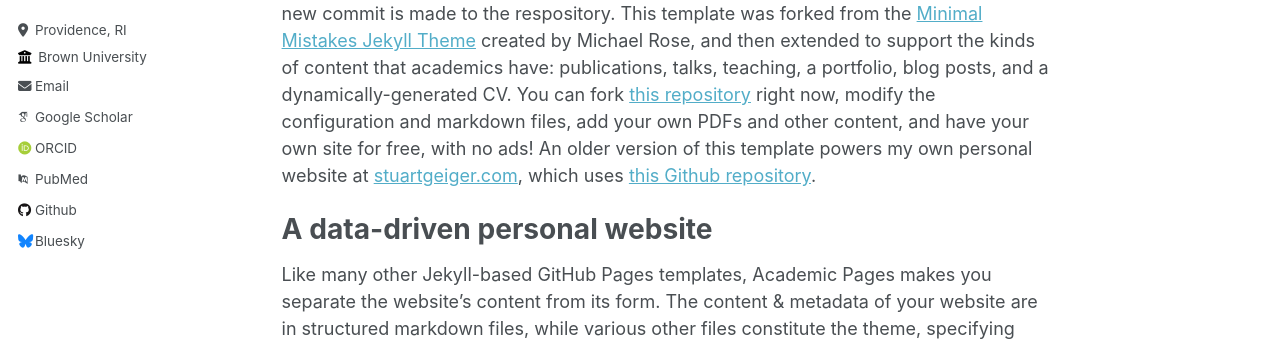
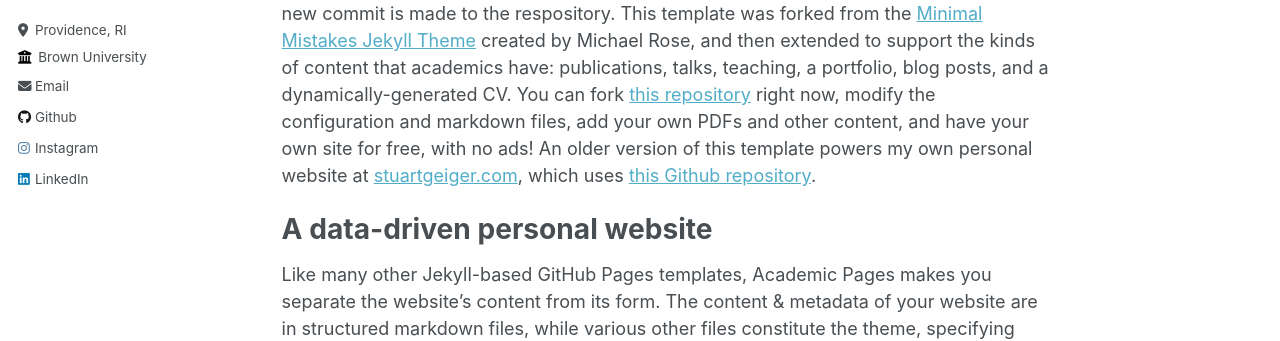
Before and after one commit to lynnlin77/lynnlin77.github.io, a Jekyll site: the page built from _pages/about.md, in a window 1280 px wide. Shown: the part 257-598 px from the top of the page. Built offline with Jekyll 4.4.1, drawn with Linux system fonts in a browser that asks for light colours; some web fonts are replaced.

Commit message:
Update _config.yml

```diff
--- a/_config.yml
+++ b/_config.yml
@@ -32,11 +32,10 @@ author:
 
   # Academic websites
   arxiv            : # URL - Update with the correct link to your profile
-  googlescholar    : "https://scholar.google.com/citations?user=PS_CX0AAAAAJ"
+  googlescholar    : #"https://scholar.google.com/citations?user=PS_CX0AAAAAJ"
   impactstory      : # URL
-  orcid            : "http://orcid.org/yourorcidurl"
+  orcid            : #"http://orcid.org/yourorcidurl"
   semantic         : # URL
-  pubmed           : "https://www.ncbi.nlm.nih.gov/pubmed/?term=john+snow"
   researchgate     : # URL
 
   # Repositories and software development
@@ -48,16 +47,16 @@ author:
   stackoverflow    : # User number or user number and name (i.e., use "1" or "1/jeff-atwood")
 
   # Social media
-  bluesky          : "bsky.app" # Replace this with you Bluesky username
+  bluesky          : #"bsky.app" # Replace this with you Bluesky username
   facebook         : # Username
   flickr           : # Username
   foursquare       : # Username
   goodreads        : # Username
   google_plus      : # Username
   keybase          : # Username
-  instagram        : # Username
+  instagram        : " "
   lastfm           : # Username
-  linkedin         : # Username
+  linkedin         : " "
   mastodon         : # URL
   medium           : # URL
   pinterest        : # Username
```
